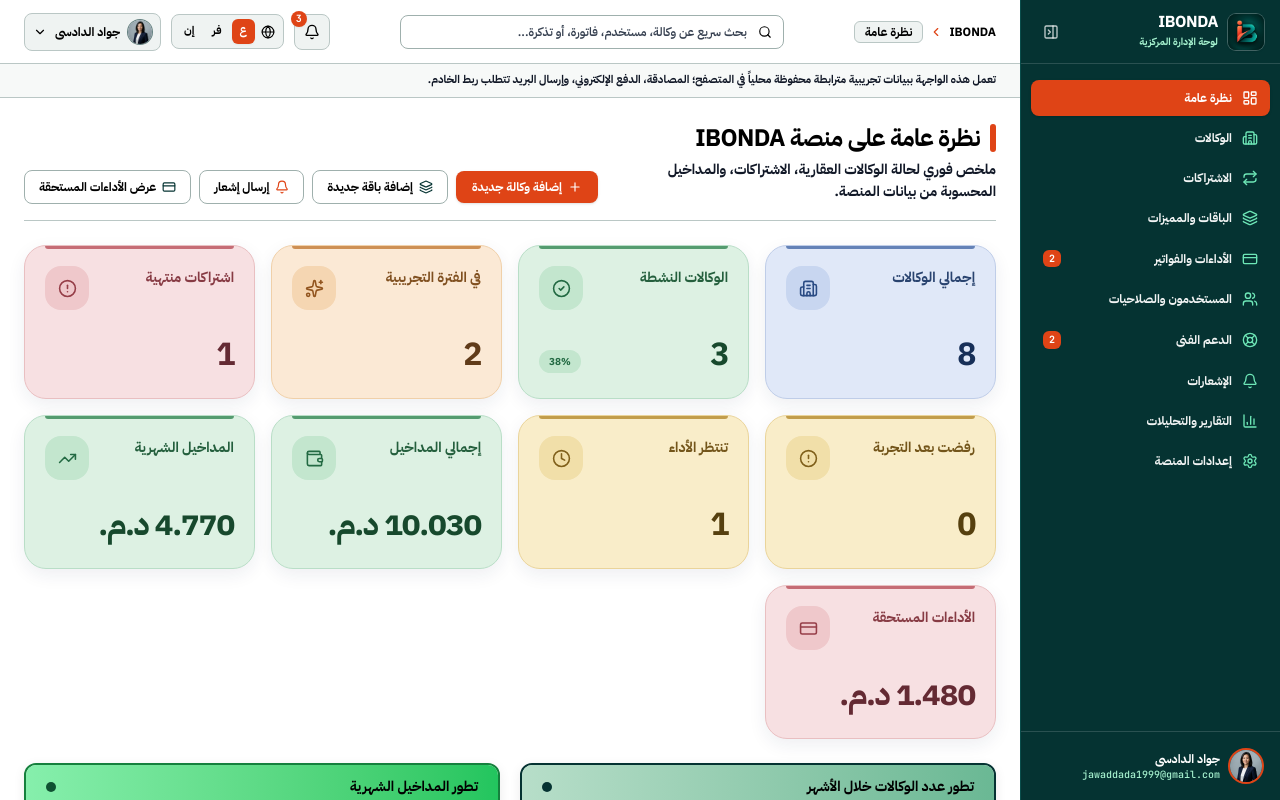
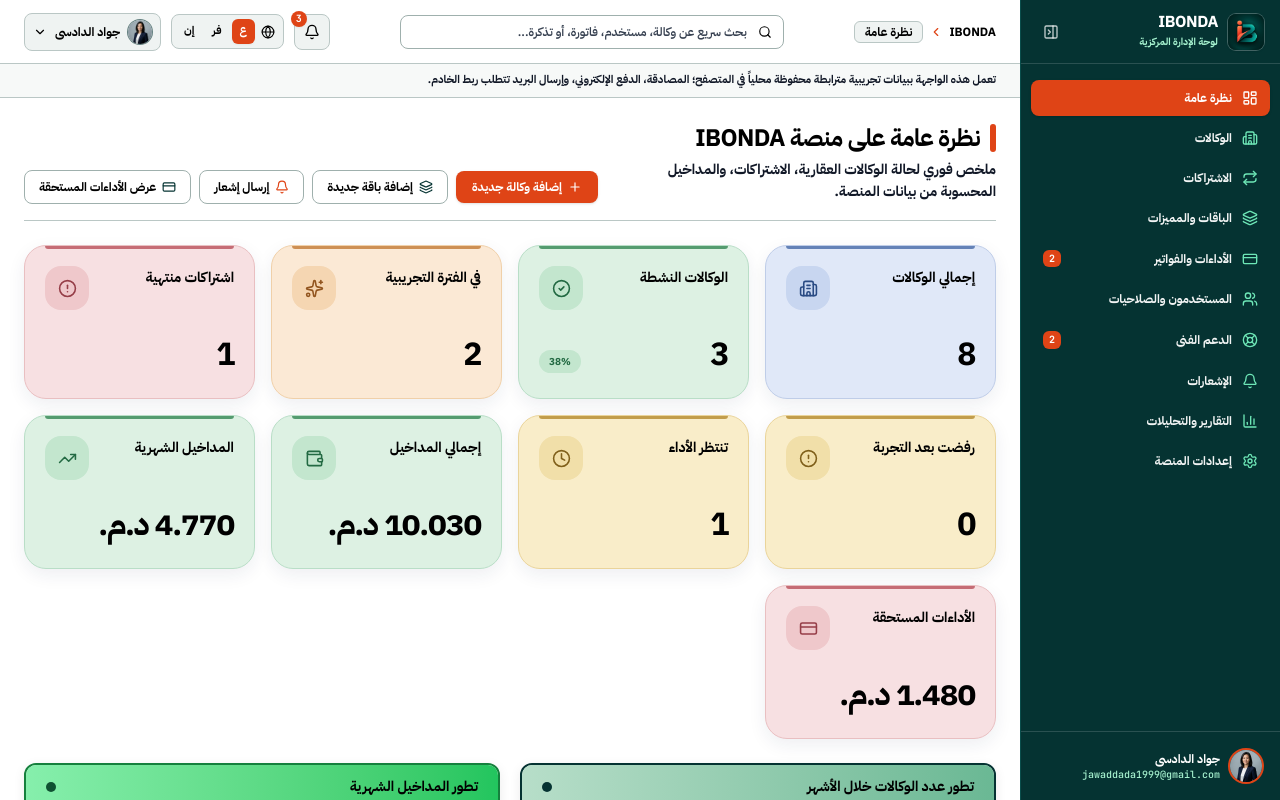
Before and after one commit to jawaddada1999-svg/MEINE, a React (Vite) app: page / in a window 1280 px wide. Shown: the top 800 px of the page. Built offline with nearby package versions, Linux system fonts and the light colour scheme.

Commit message:
Make statistic card titles and numbers black

```diff
--- a/src/components/ui/StatCard.tsx
+++ b/src/components/ui/StatCard.tsx
@@ -32,64 +32,64 @@ const TONE_MAP: Record<
   navy: {
     cardStyle: 'border-[#BFCDE8] bg-[#E0E8F8]',
     iconWrap: 'bg-[#C8D6F0] text-[#294A83]',
-    labelColor: 'text-[#29436F]',
-    valueColor: 'text-[#172F58]',
+    labelColor: 'text-black',
+    valueColor: 'text-black',
     helperBadge: 'bg-[#C8D6F0] text-[#294A83]',
     accent: 'bg-[#4569A8]',
   },
   blue: {
     cardStyle: 'border-[#B9D5EE] bg-[#DDECFB]',
     iconWrap: 'bg-[#C4DDF5] text-[#245B8C]',
-    labelColor: 'text-[#24527B]',
-    valueColor: 'text-[#173E63]',
+    labelColor: 'text-black',
+    valueColor: 'text-black',
     helperBadge: 'bg-[#C4DDF5] text-[#245B8C]',
     accent: 'bg-[#347BB5]',
   },
   teal: {
     cardStyle: 'border-[#B4DED6] bg-[#D9F1EC]',
     iconWrap: 'bg-[#BFE5DC] text-[#17675D]',
-    labelColor: 'text-[#1B6259]',
-    valueColor: 'text-[#124A43]',
+    labelColor: 'text-black',
+    valueColor: 'text-black',
     helperBadge: 'bg-[#BFE5DC] text-[#17675D]',
     accent: 'bg-[#238779]',
   },
   orange: {
     cardStyle: 'border-[#F0D0A9] bg-[#FBE9D5]',
     iconWrap: 'bg-[#F5D6B2] text-[#92551F]',
-    labelColor: 'text-[#805020]',
-    valueColor: 'text-[#603B19]',
+    labelColor: 'text-black',
+    valueColor: 'text-black',
     helperBadge: 'bg-[#F5D6B2] text-[#92551F]',
     accent: 'bg-[#C27A35]',
   },
   success: {
     cardStyle: 'border-[#B9DEC7] bg-[#DDF1E3]',
     iconWrap: 'bg-[#C3E6CE] text-[#236A43]',
-    labelColor: 'text-[#245F3D]',
-    valueColor: 'text-[#17492D]',
+    labelColor: 'text-black',
+    valueColor: 'text-black',
     helperBadge: 'bg-[#C3E6CE] text-[#236A43]',
     accent: 'bg-[#328653]',
   },
   warning: {
     cardStyle: 'border-[#EAD49A] bg-[#F9EDC9]',
     iconWrap: 'bg-[#F1DFA9] text-[#80601B]',
-    labelColor: 'text-[#73551A]',
-    valueColor: 'text-[#56400F]',
+    labelColor: 'text-black',
+    valueColor: 'text-black',
     helperBadge: 'bg-[#F1DFA9] text-[#80601B]',
     accent: 'bg-[#B58A2E]',
   },
   danger: {
     cardStyle: 'border-[#E9BFC1] bg-[#F7E0E2]',
     iconWrap: 'bg-[#EFC8CB] text-[#963E48]',
-    labelColor: 'text-[#873B44]',
-    valueColor: 'text-[#642A33]',
+    labelColor: 'text-black',
+    valueColor: 'text-black',
     helperBadge: 'bg-[#EFC8CB] text-[#963E48]',
     accent: 'bg-[#B94F5A]',
   },
   info: {
     cardStyle: 'border-[#C3D1F0] bg-[#E4EAF9]',
     iconWrap: 'bg-[#CFDAF3] text-[#435D9B]',
-    labelColor: 'text-[#3D568E]',
-    valueColor: 'text-[#293F72]',
+    labelColor: 'text-black',
+    valueColor: 'text-black',
     helperBadge: 'bg-[#CFDAF3] text-[#435D9B]',
     accent: 'bg-[#607DBB]',
   },
```
